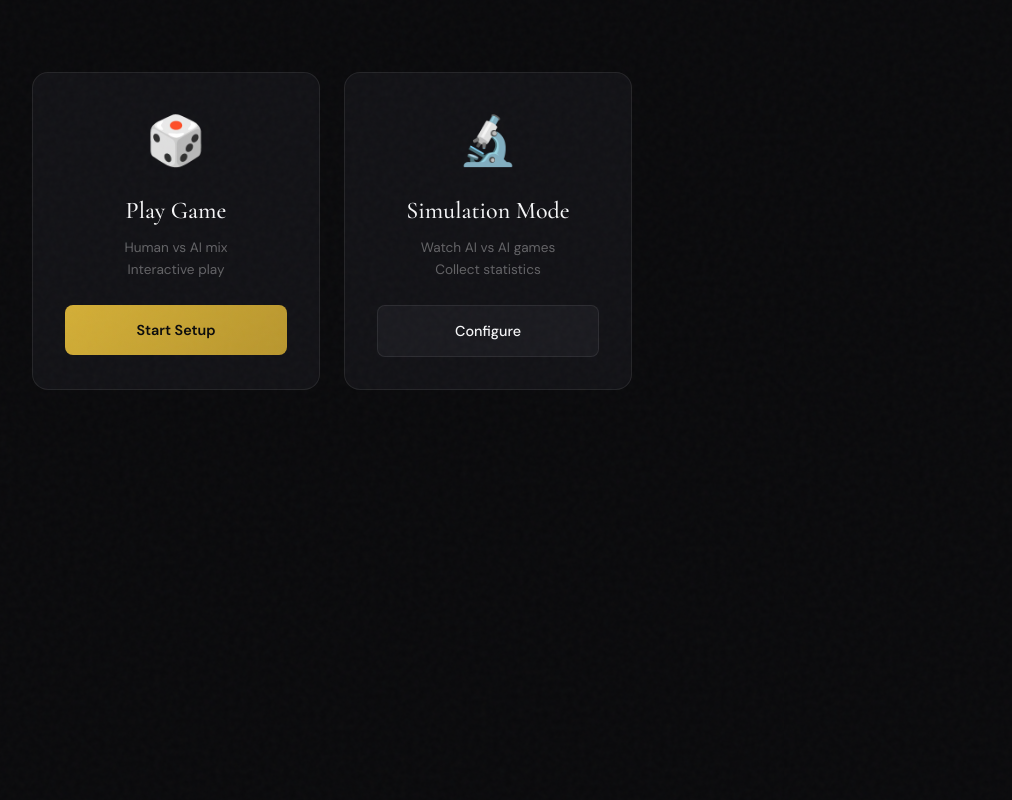
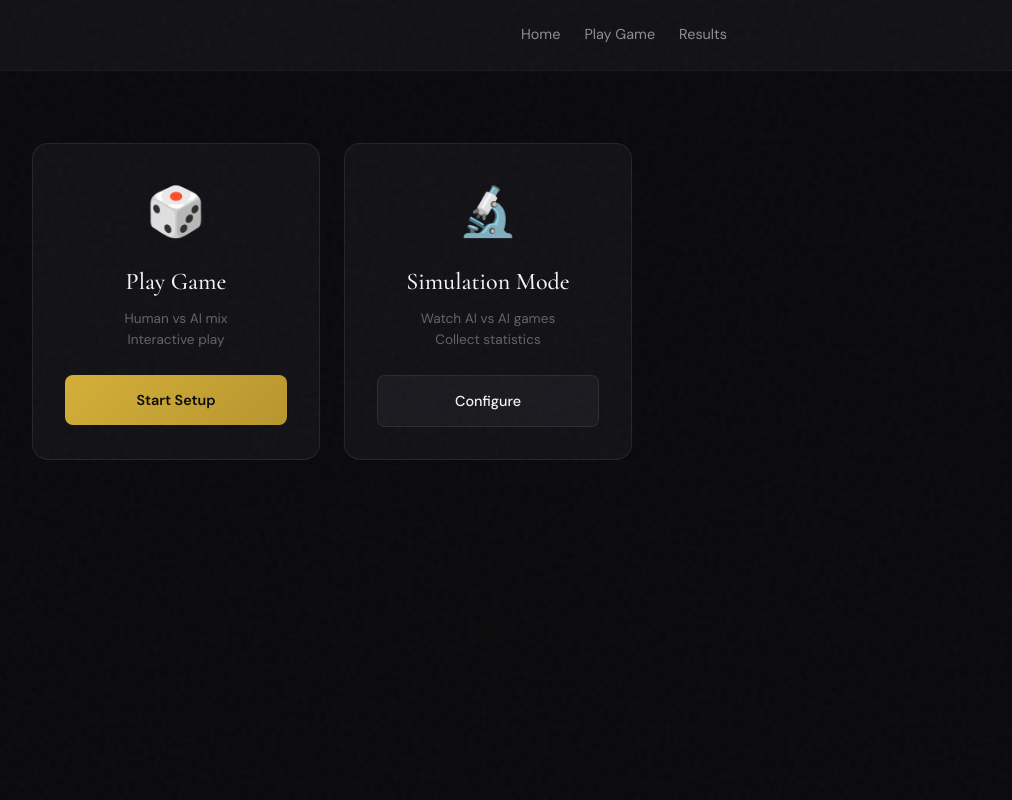
Before and after one commit to stanley-fork/so-long-sucker, a website built with Vite: page game.html in a window 1280 px wide. Shown: the top 800 px of the page, without its empty margins (16-1028 px from the left). Built offline with nearby package versions, Linux system fonts and the light colour scheme; no server answers.

Commit message:
feat: add consistent navigation bar to all pages

```diff
--- a/game.html
+++ b/game.html
@@ -74,6 +74,19 @@
 <body>
   <!-- Grain overlay -->
   <div class="grain-overlay"></div>
+
+  <!-- Navigation -->
+  <nav id="results-nav">
+    <a href="index.html" class="nav-link">
+      Home
+    </a>
+    <a href="game.html" class="nav-link">
+      Play Game
+    </a>
+    <a href="results.html" class="nav-link">
+      Results
+    </a>
+  </nav>
 
   <!-- Setup Screen -->
   <div id="setup-screen">
```
Also changed, not shown: index.html (+13 -0 lines), results.html (+3 -3 lines).
